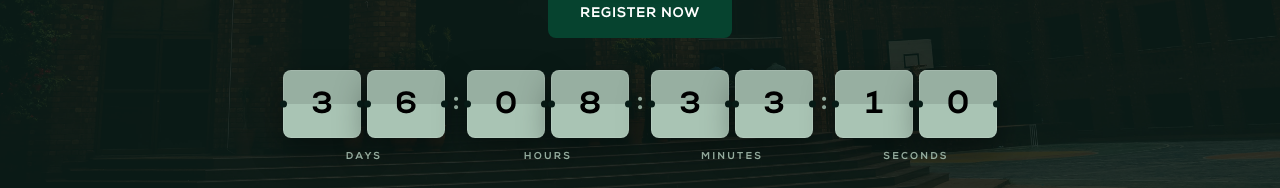
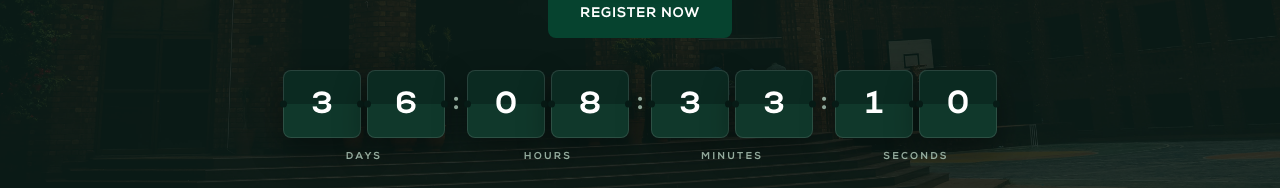
Before and after one commit to ahmad-56/jtsportsfest26, a Next.js app in the folder jt-sportsfest/: page / in a window 1280 px wide. Shown: the part 824-1012 px from the top of the page. Built offline with nearby package versions, Linux system fonts and the light colour scheme.

Commit message:
timer colour reverted

```diff
--- a/jt-sportsfest/src/app/globals.css
+++ b/jt-sportsfest/src/app/globals.css
@@ -216,7 +216,7 @@ h6 {
   height: 50%;
   overflow: hidden;
   backface-visibility: hidden;
-  color: #000000;
+  color: #ffffff;
 }
 
 .timer-number {
@@ -239,7 +239,7 @@ h6 {
   border: 1px solid rgba(255, 255, 255, 0.12);
   border-bottom: 0;
   border-radius: 8px 8px 2px 2px;
-  background: #97AFA1;
+  background: #0b2a21;
   transform-origin: bottom;
 }
 
@@ -254,7 +254,7 @@ h6 {
   border: 1px solid rgba(255, 255, 255, 0.12);
   border-top: 0;
   border-radius: 2px 2px 8px 8px;
-  background: #A9C4B4;
+  background: #10382b;
   transform-origin: top;
 }
 
```
